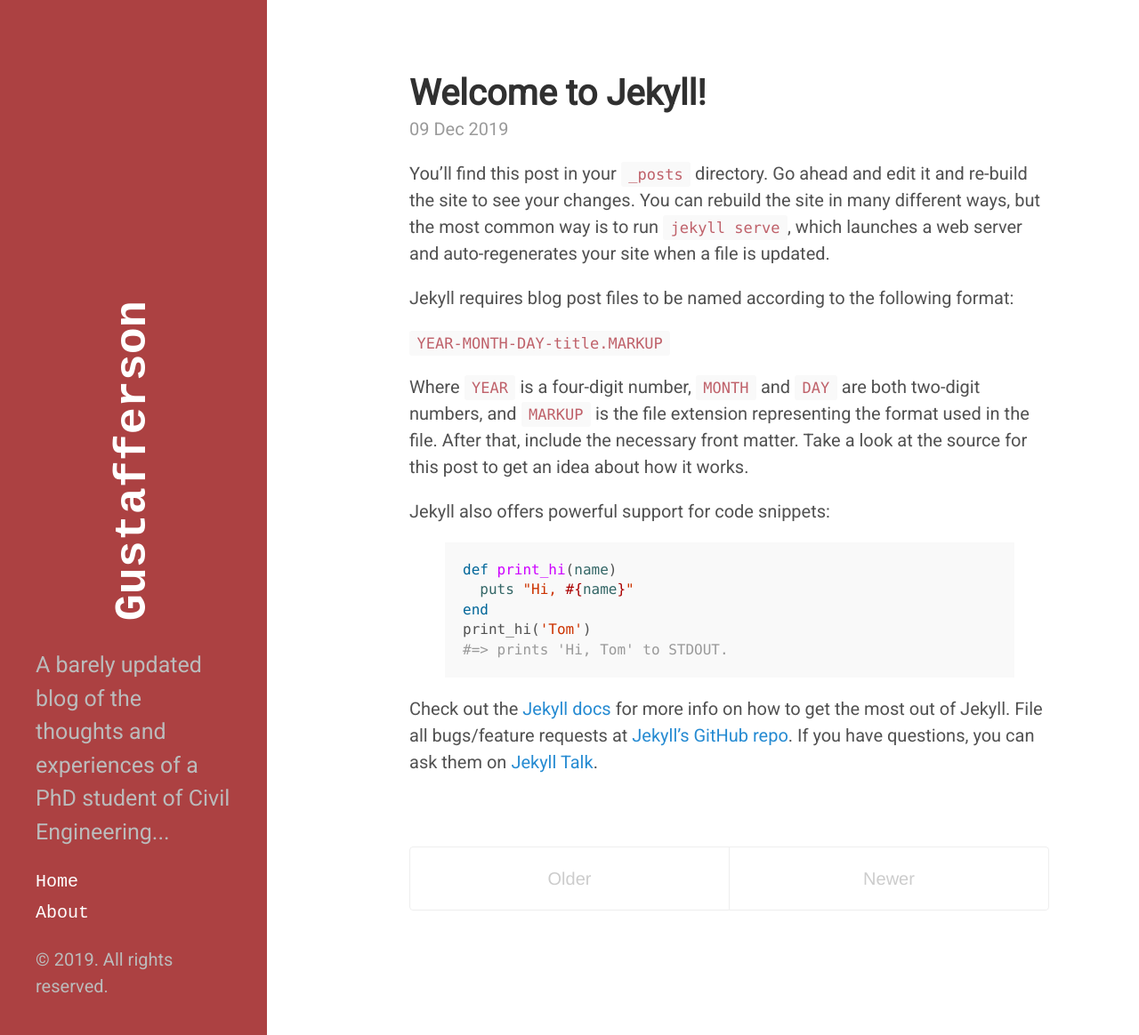
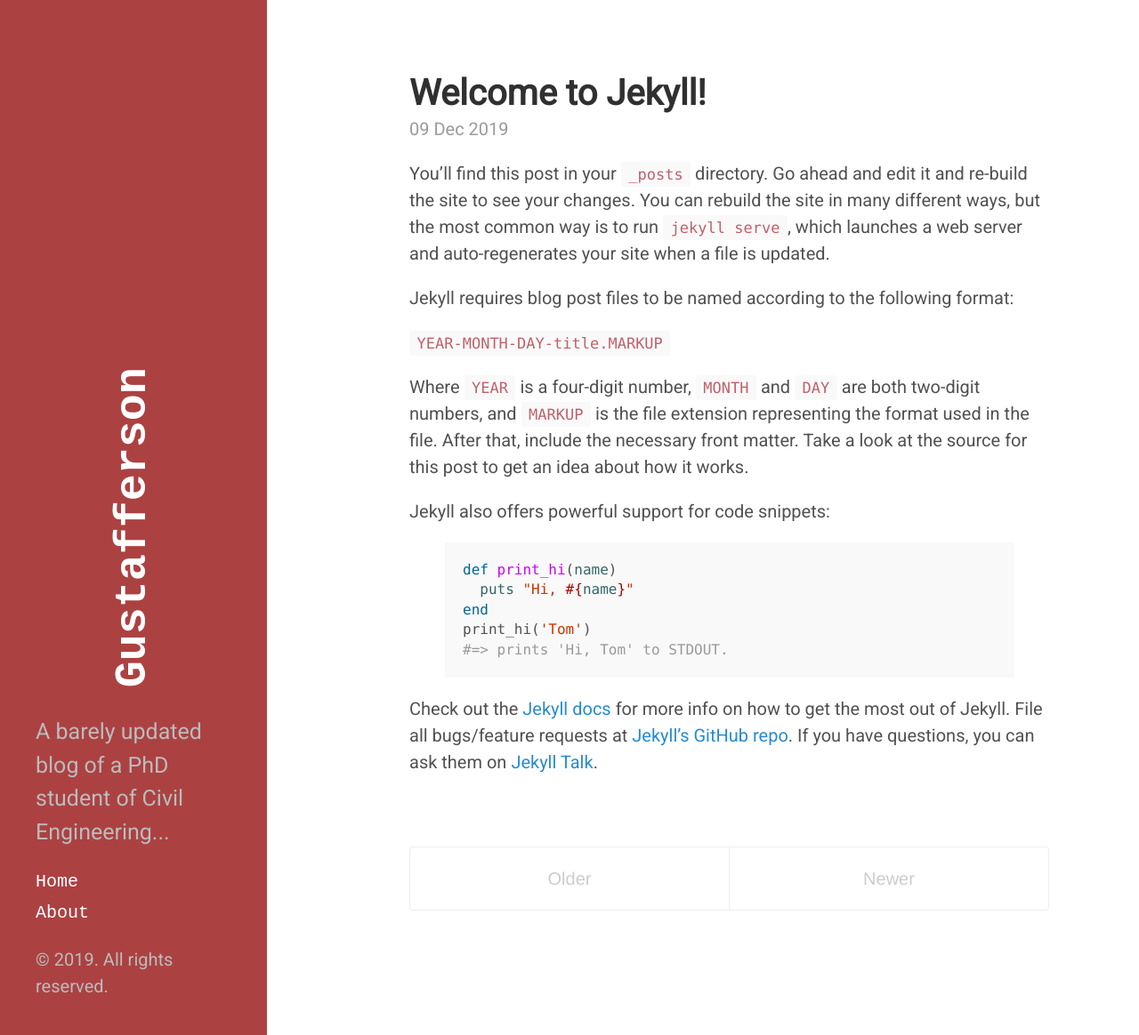
Before and after one commit to Gustafferson/gustafferson.github.io, a Jekyll site: the page built from index.html, in a window 1280 px wide and 1164 px high. Shown: the whole window at 89% size. Built offline with Jekyll 4.4.1, drawn with Linux system fonts in a browser that asks for light colours; the list of posts is cut into pages by our own code.

Commit message:
Changing .yml file

```diff
--- a/_config.yml
+++ b/_config.yml
@@ -21,9 +21,9 @@
 title: Gustafferson
 email: angus.pettey@nottingham.ac.uk
 description: >- # this means to ignore newlines until "baseurl:"
-  A barely updated blog of the thoughts and experiences of a PhD student of Civil Engineering...
-baseurl: "" # the subpath of your site, e.g. /blog
-url: "" # the base hostname & protocol for your site, e.g. http://example.com
+  A barely updated blog of a PhD student of Civil Engineering...
+baseurl: "/" # the subpath of your site, e.g. /blog
+url: "https://gustafferson.github.io" # the base hostname & protocol for your site, e.g. http://example.com
 github_username:  gustafferson
 
 # Build settings
```
